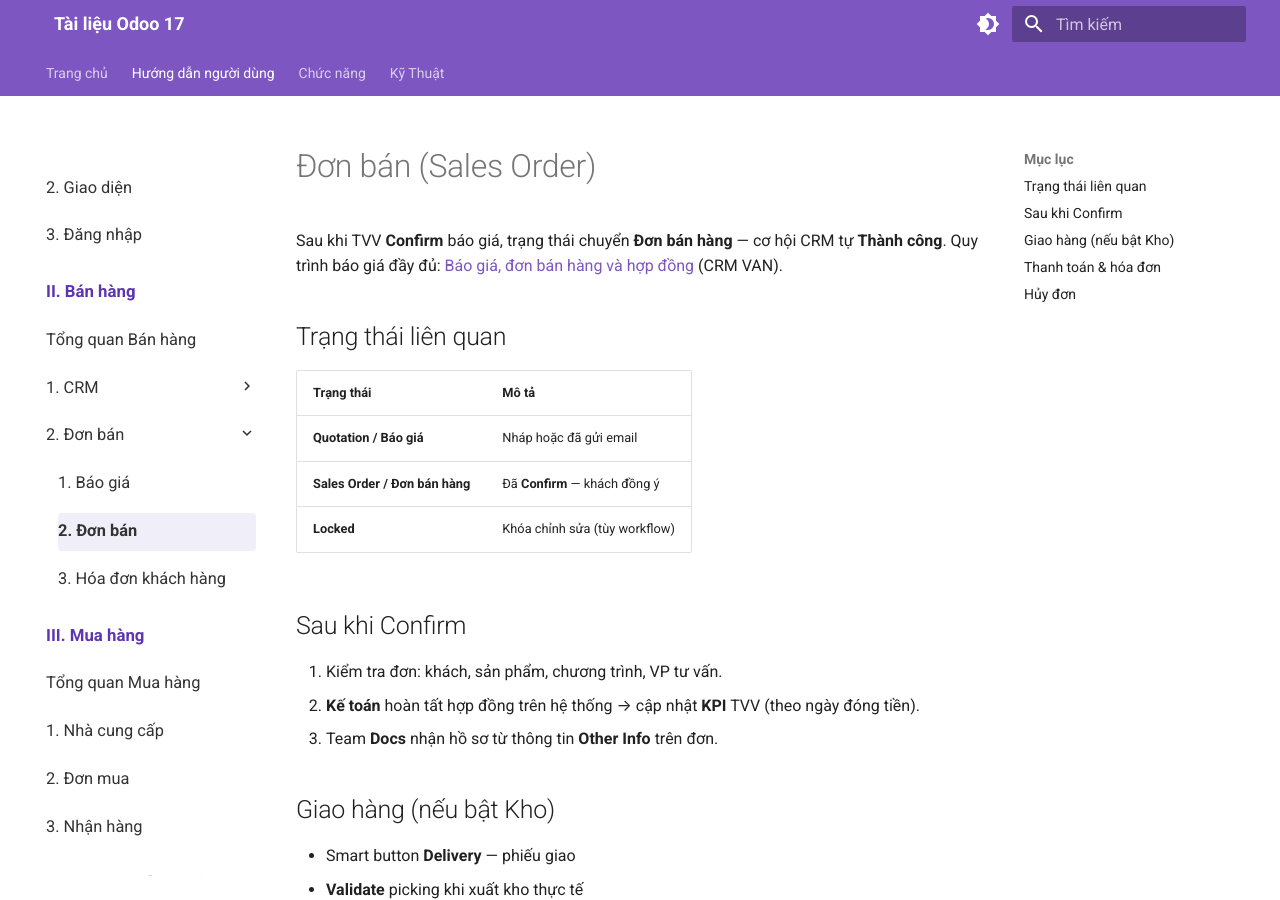
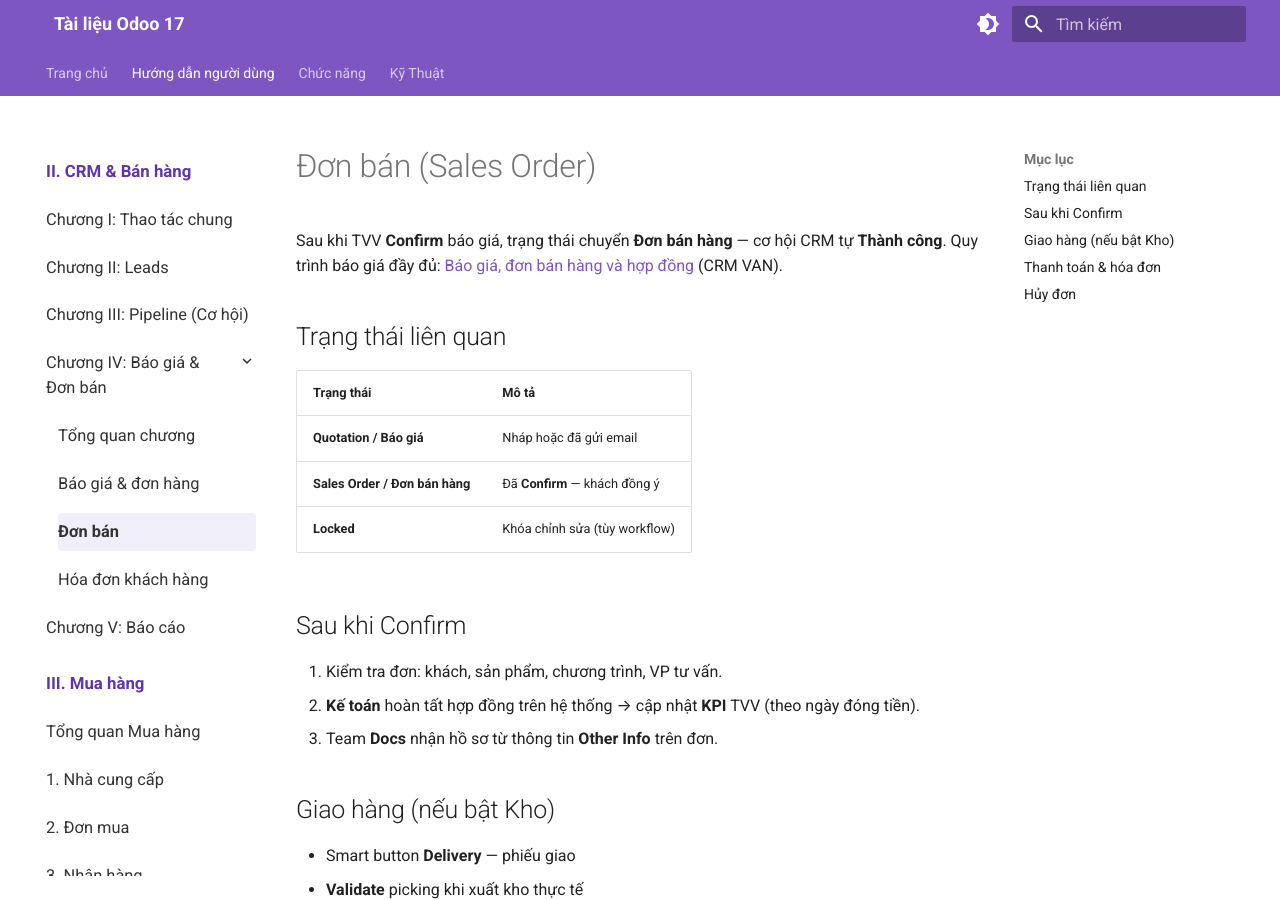
Before and after one commit to tranminhtriet1980/documentodoo17, an MkDocs documentation site: the page built from docs/ban-hang/ban-hang/don-ban.md, in a window 1280 px wide and 900 px high. Built offline with MkDocs 1.6.1 and Material for MkDocs 9.7.7, drawn with Linux system fonts in a browser that asks for light colours.

Commit message:
Ban hang: gop CRM & Don ban, bo trang tong quan trung lap
- Doi ten muc II thanh "CRM & Ban hang", bo cap "1. CRM" va nhanh "2. Don ban" trung lap
- Gop bao gia/don ban/hoa don vao Chuong IV, dua file mo coi bao-gia-don-hang.md vao nav
- Xoa trang tong quan (index.md) va stub bao-gia.md
- Sua link nguoc trong huong-dan/index.md

Co-Authored-By: Claude Opus 4.8 <noreply@anthropic.com>

```diff
--- a/mkdocs.yml
+++ b/mkdocs.yml
@@ -72,18 +72,16 @@ nav:
           - "1. Giới thiệu Odoo 17": gioi-thieu/odoo17.md
           - "2. Giao diện": gioi-thieu/giao-dien.md
           - "3. Đăng nhập": gioi-thieu/dang-nhap-phan-quyen.md
-      - "II. Bán hàng":
-          - Tổng quan Bán hàng: ban-hang/index.md
-          - "1. CRM":
-              - "Chương I: Thao tác chung": ban-hang/crm/thao-tac-chung.md
-              - "Chương II: Leads": ban-hang/crm/chuong-ii-leads.md
-              - "Chương III: Pipeline (Cơ hội)": ban-hang/crm/pipeline.md
-              - "Chương IV: Sale Order (Đơn hàng)": ban-hang/crm/chuong-iv-sale-order.md
-              - "Chương V: Báo cáo và làm việc với báo cáo": ban-hang/crm/bao-cao.md
-          - "2. Đơn bán":
-              - "1. Báo giá": ban-hang/ban-hang/bao-gia.md
-              - "2. Đơn bán": ban-hang/ban-hang/don-ban.md
-              - "3. Hóa đơn khách hàng": ban-hang/ban-hang/hoa-don.md
+      - "II. CRM & Bán hàng":
+          - "Chương I: Thao tác chung": ban-hang/crm/thao-tac-chung.md
+          - "Chương II: Leads": ban-hang/crm/chuong-ii-leads.md
+          - "Chương III: Pipeline (Cơ hội)": ban-hang/crm/pipeline.md
+          - "Chương IV: Báo giá & Đơn bán":
+              - "Tổng quan chương": ban-hang/crm/chuong-iv-sale-order.md
+              - "Báo giá & đơn hàng": ban-hang/crm/bao-gia-don-hang.md
+              - "Đơn bán": ban-hang/ban-hang/don-ban.md
+              - "Hóa đơn khách hàng": ban-hang/ban-hang/hoa-don.md
+          - "Chương V: Báo cáo": ban-hang/crm/bao-cao.md
       - "III. Mua hàng":
           - Tổng quan Mua hàng: mua-hang/index.md
           - "1. Nhà cung cấp": mua-hang/nha-cung-cap.md
```
Also changed, not shown: docs/ban-hang/ban-hang/bao-gia.md (deleted, +0 -7 lines), docs/ban-hang/index.md (deleted, +0 -49 lines), docs/huong-dan/index.md (+1 -1 lines).
